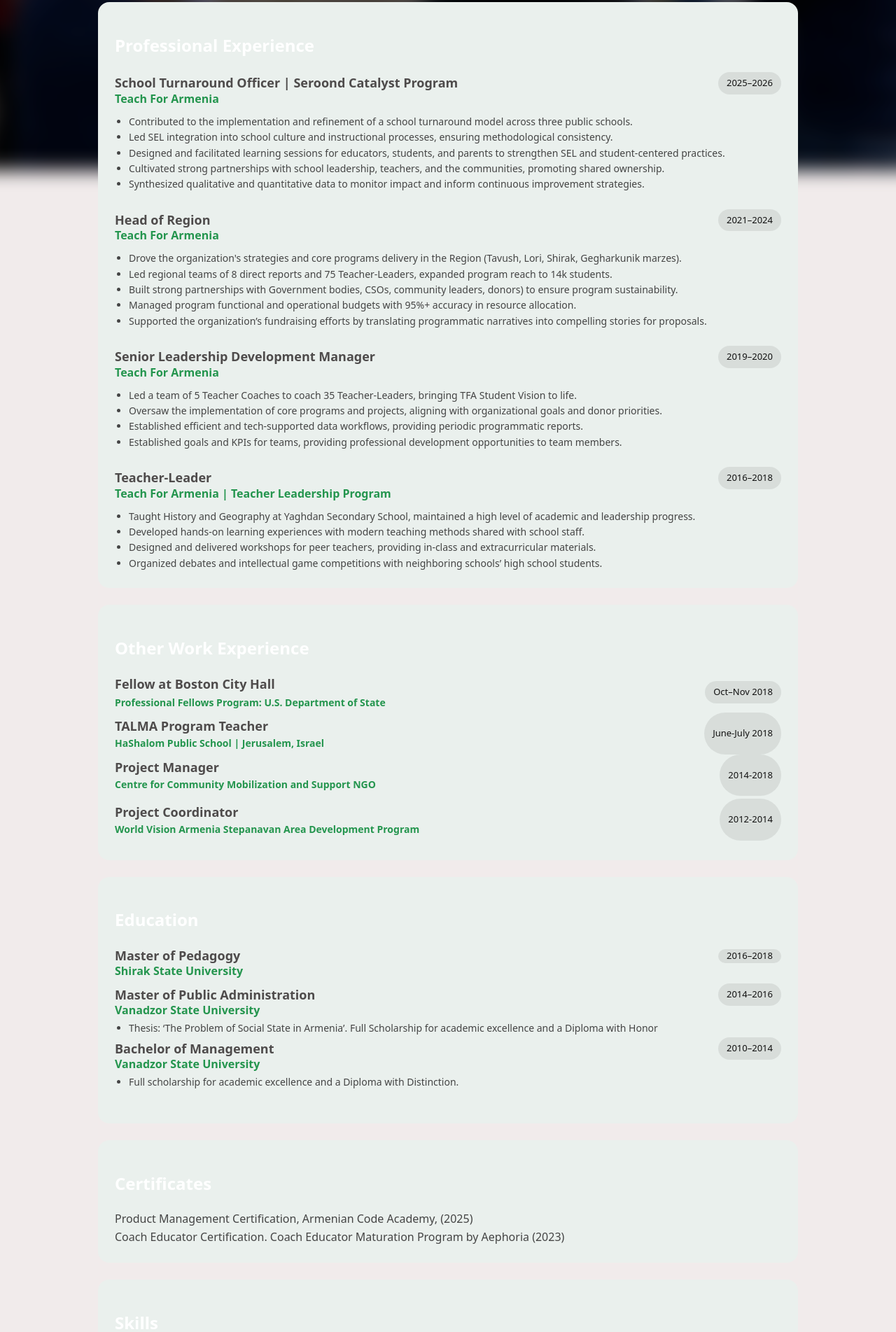
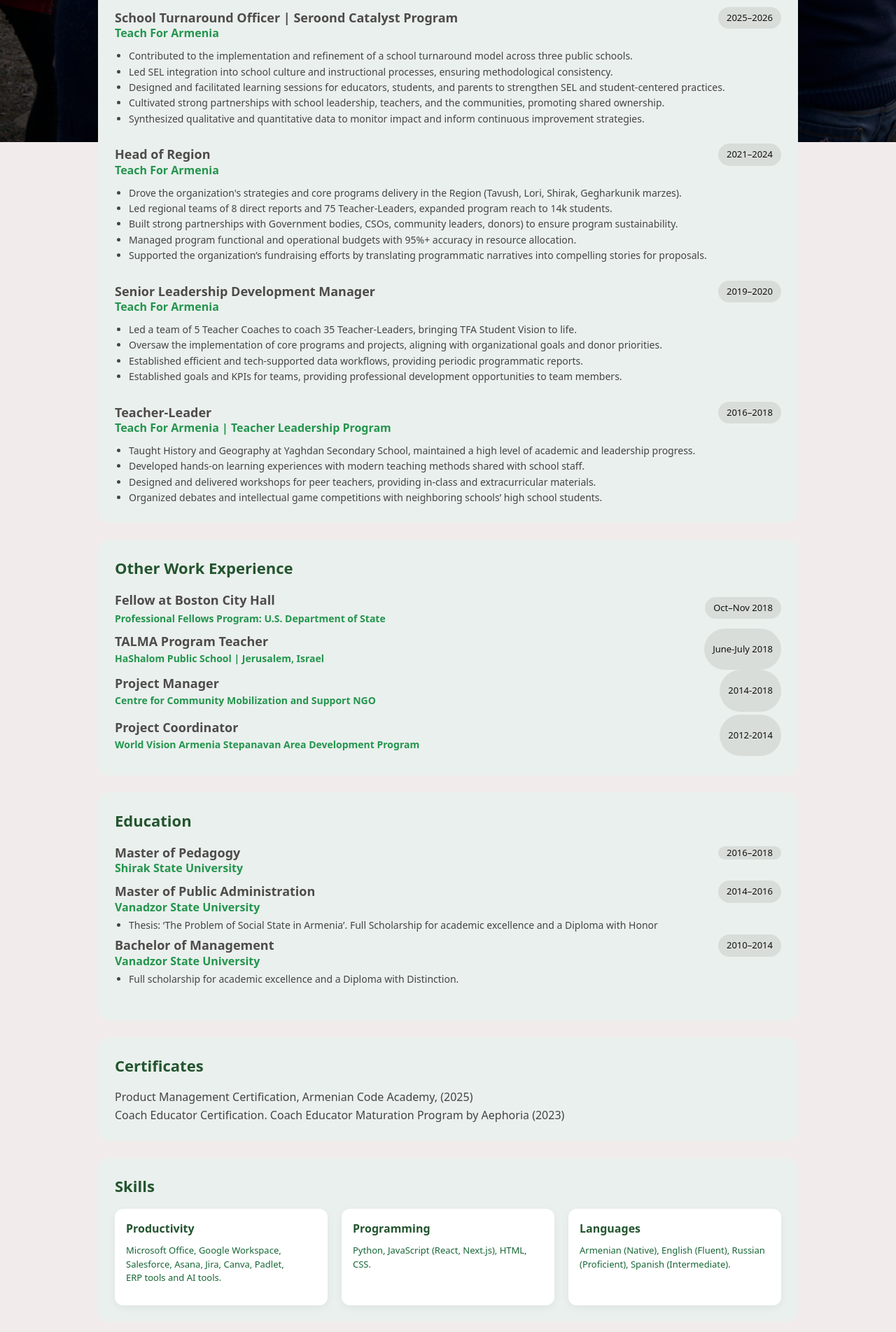
Before and after one commit to Husik83/my-portfolio, a Next.js app: page /experience in a window 1280 px wide. Shown: the part 597-2500 px from the top of the page at 70% size. Built offline with nearby package versions, Linux system fonts and the light colour scheme.

Commit message:
Final UI fixes and background stabilization

```diff
--- /dev/null
+++ b/app/components/PageTransition.tsx
@@ -0,0 +1,22 @@
+"use client";
+
+import { motion } from "framer-motion";
+import { usePathname } from "next/navigation";
+
+export default function PageTransition({ children }: { children: React.ReactNode }) {
+    const pathname = usePathname();
+
+    return (
+        <motion.div
+            key={pathname}
+            initial={{ opacity: 0, y: 12 }}
+            animate={{ opacity: 1, y: 0 }}
+            transition={{
+                duration: 0.45,
+                ease: [0.22, 1, 0.36, 1]
+            }}
+        >
+            {children}
+        </motion.div>
+    );
+}
--- a/app/components/Section.tsx
+++ b/app/components/Section.tsx
@@ -6,7 +6,14 @@
             borderRadius: "16px",
             marginBottom: "24px"
         }}>
-            <h2>{title}</h2>
+            <h2 style={{
+                color: "#24552f",
+                marginTop: 0,
+                marginBottom: "16px",
+                fontSize: "22px"
+            }}>
+                {title}
+            </h2>
             {children}
         </div>
     );
--- /dev/null
+++ b/app/components/useFirstLoad.ts
@@ -0,0 +1,18 @@
+"use client";
+
+import { useEffect, useState } from "react";
+
+export function useFirstLoad() {
+    const [firstLoad, setFirstLoad] = useState(false);
+
+    useEffect(() => {
+        const alreadyLoaded = sessionStorage.getItem("site_loaded");
+
+        if (!alreadyLoaded) {
+            setFirstLoad(true);
+            sessionStorage.setItem("site_loaded", "true");
+        }
+    }, []);
+
+    return firstLoad;
+}
--- a/app/experience/page.tsx
+++ b/app/experience/page.tsx
@@ -1,23 +1,59 @@
 "use client";
 import Section from "../components/Section";
+import { useFirstLoad } from "../components/useFirstLoad";
+import { useEffect, useState } from "react";
 export default function Experience() {
+    const [showBg, setShowBg] = useState(false);
+    useEffect(() => {
+        // background first
+        setShowBg(true);
+        <img
+            src="/hero.jpg"
+            alt=""
+            decoding="async"
+            fetchPriority="high"
+            style={{
+                position: "absolute",
+                inset: 0,
+                width: "100%",
+                height: "100%",
+                objectFit: "cover",
+                filter: "brightness(0.55)",
+                opacity: 1,
+                transform: "none"
+            }}
+        />
+
+        // content after 1 second
+        const timer = setTimeout(() => {
+            setShowContent(true);
+        }, 600);
+
+        return () => clearTimeout(timer);
+    }, []);
+    const [showContent, setShowContent] = useState(false);
+    const firstLoad = useFirstLoad();
+    const [loaded, setLoaded] = useState(false);
+
+
+    useEffect(() => {
+        setShowBg(true);
+    }, []);
     return (
         <main style={{ position: "relative", minHeight: "100vh" }}>
+
 
             {/* BACKGROUND */}
             <div
                 style={{
                     position: "fixed",
-                    top: 0,
-                    left: 0,
-                    width: "100%",
-                    height: "100%",
+                    inset: 0,
+                    zIndex: -2,
                     backgroundImage: "url('/hero.jpg')",
                     backgroundSize: "cover",
                     backgroundPosition: "center",
-                    filter: "blur(12px) brightness(0.6)",
-                    transform: "scale(1.1)",
-                    zIndex: -1
+                    filter: "brightness(0.45)",
+                    transform: "translateZ(0)", // forces GPU render, prevents flicker
                 }}
             />
 
@@ -26,19 +62,18 @@
                 style={{
                     maxWidth: "1000px",
                     margin: "0 auto",
-                    color: "#fff",
-                    padding: "40px 20px",
-                    display: "flex",
-                    flexDirection: "column",
-                    gap: "0px"
+                    opacity: showContent ? 1 : 0,
+                    transform: showContent ? "translateY(0px)" : "translateY(20px)",
+                    transition: "opacity 0.8s ease, transform 0.8s ease"
                 }}
             >
 
                 {/* TITLE */}
                 <h1 style={{
-                    fontSize: "45px",
+                    fontSize: "clamp(28px, 5vw, 45px)",
                     fontWeight: 500,
-                    marginBottom: "20px"
+                    marginBottom: "20px",
+                    color: "white"
                 }}>
                     Experience
                 </h1>
@@ -82,7 +117,13 @@
                     <div>
                         {/* ROLE 1 */}
                         <div style={{ display: "flex", justifyContent: "space-between", alignItems: "center", marginBottom: "-6px" }}>
-                            <h3 style={{ fontSize: "18px", fontWeight: 800, color: "#4e4b4b", margin: 0 }}>
+                            <h3 style={{
+                                fontSize: "18px",
+                                fontWeight: 800,
+                                color: "#4e4b4b",
+                                margin: 0,
+                                flex: "1"
+                            }}>
                                 School Turnaround Officer | Seroond Catalyst Program
                             </h3>
                             <div style={{ padding: "6px 12px", borderRadius: "999px", background: "rgba(0,0,0,0.08)", fontSize: "13px", color: "#111", fontWeight: 500 }}>
@@ -102,7 +143,13 @@
 
                         {/* ROLE 2 */}
                         <div style={{ display: "flex", justifyContent: "space-between", alignItems: "center", marginBottom: "-6px" }}>
-                            <h3 style={{ fontSize: "18px", fontWeight: 800, color: "#4e4b4b", margin: 0 }}>
+                            <h3 style={{
+                                fontSize: "18px",
+                                fontWeight: 800,
+                                color: "#4e4b4b",
+                                margin: 0,
+                                flex: "1"
+                            }}>
                                 Head of Region
                             </h3>
                             <div style={{ padding: "6px 12px", borderRadius: "999px", background: "rgba(0,0,0,0.08)", fontSize: "13px", color: "#111", fontWeight: 500 }}>
@@ -122,7 +169,13 @@
 
                         {/* ROLE 3 */}
                         <div style={{ display: "flex", justifyContent: "space-between", alignItems: "center", marginBottom: "-6px" }}>
-                            <h3 style={{ fontSize: "18px", fontWeight: 800, color: "#4e4b4b", margin: 0 }}>
+                            <h3 style={{
+                                fontSize: "18px",
+                                fontWeight: 800,
+                                color: "#4e4b4b",
+                                margin: 0,
+                                flex: "1"
+                            }}>
                                 Senior Leadership Development Manager
                             </h3>
                             <div style={{ padding: "6px 12px", borderRadius: "999px", background: "rgba(0,0,0,0.08)", fontSize: "13px", color: "#111", fontWeight: 500 }}>
@@ -141,7 +194,13 @@
 
                         {/* ROLE 4 */}
                         <div style={{ display: "flex", justifyContent: "space-between", alignItems: "center", marginBottom: "-6px" }}>
-                            <h3 style={{ fontSize: "18px", fontWeight: 800, color: "#4e4b4b", margin: 0 }}>
+                            <h3 style={{
+                                fontSize: "18px",
+                                fontWeight: 800,
+                                color: "#4e4b4b",
+                                margin: 0,
+                                flex: "1"
+                            }}>
                                 Teacher-Leader
                             </h3>
                             <div style={{ padding: "6px 12px", borderRadius: "999px", background: "rgba(0,0,0,0.08)", fontSize: "13px", color: "#111", fontWeight: 500 }}>
@@ -288,80 +347,71 @@
                 </Section>
                 {/* ===== SKILLS ===== */}
                 <Section title="Skills" color="#eaf0ed">
+
                     <div style={{
                         display: "grid",
-                        gridTemplateColumns: "1fr 1fr",
+                        gridTemplateColumns: "repeat(auto-fit, minmax(220px, 1fr))",
                         gap: "20px"
                     }}>
-                        <SkillBox title="Productivity" />
 
-                        <SkillBox title="Policy Design" />
-                    </div>
-                    <div style={{ marginTop: "20px" }}>
-                        <SkillBox title="Strategic Planning" />
-                    </div>
-                </Section>
-
-            </div >
-        </main >
-    );
-}
-
-/* ===== SECTION COMPONENT ===== */
-function SkillBox({ title }: any) {
-
-    const getDescription = (title: string) => {
-        switch (title) {
-            case "Productivity":
-                return (
-                    <>
-                        Microsoft Office Suite, Google Workplace, Salesforce, Asana, Jira, Canvas, Padlet, ERP, AI tools.
-                        <br />
-                        Focused on optimizing workflows, managing time effectively, and improving output through structured systems and habits.
-                    </>
-                );
-
-            case "Programming":
-                return (
-                    <>
-                        Python, JavaScript (Next.js, React), SQL, HTML, CSS
-                    </>
-                );
-
-            case "Languages":
-                return (
-                    <>
-                        Armenian (Native), English & Russian (Proficient), Spanish (Intermediate)
-                    </>
-                );
-
-            default:
-                return null;
-        }
-    };
-
-    return (
+                        {/* BOX 1 */}
                         <div style={{
                             padding: "16px",
                             borderRadius: "12px",
                             background: "#ffffff",
-            fontWeight: 700,
-            color: "#16a34a",
-            fontSize: "16px",
-            textAlign: "center",
-            boxShadow: "0 4px 12px rgba(0,0,0,0.05)"
+                            boxShadow: "0 4px 12px rgba(0,0,0,0.05)",
+                            color: "#24552f"
                         }}>
-            {title}
+                            <h3 style={{ margin: 0, fontSize: "16px", fontWeight: 700 }}>
+                                Productivity
+                            </h3>
 
+                            <p style={{ fontSize: "13px", marginTop: "10px", lineHeight: "1.5", color: "#166534" }}>
+                                Microsoft Office, Google Workspace, <br />
+                                Salesforce, Asana, Jira, Canva, Padlet, <br />
+                                ERP tools and AI tools.
+                            </p>
+                        </div>
+
+                        {/* BOX 2 */}
                         <div style={{
-                marginTop: "8px",
-                fontWeight: 400,
-                fontSize: "13px",
-                color: "#166534",
-                lineHeight: "1.4"
+                            padding: "16px",
+                            borderRadius: "12px",
+                            background: "#ffffff",
+                            boxShadow: "0 4px 12px rgba(0,0,0,0.05)",
+                            color: "#24552f"
                         }}>
-                {getDescription(title)}
+                            <h3 style={{ margin: 0, fontSize: "16px", fontWeight: 700 }}>
+                                Programming
+                            </h3>
+
+                            <p style={{ fontSize: "13px", marginTop: "10px", lineHeight: "1.5", color: "#166534" }}>
+                                Python, JavaScript (React, Next.js), HTML, CSS.
+
+                            </p>
                         </div>
+
+                        {/* BOX 3 */}
+                        <div style={{
+                            padding: "16px",
+                            borderRadius: "12px",
+                            background: "#ffffff",
+                            boxShadow: "0 4px 12px rgba(0,0,0,0.05)",
+                            color: "#24552f"
+                        }}>
+                            <h3 style={{ margin: 0, fontSize: "16px", fontWeight: 700 }}>
+                                Languages
+                            </h3>
+
+                            <p style={{ fontSize: "13px", marginTop: "10px", lineHeight: "1.5", color: "#166534" }}>
+                                Armenian (Native), English (Fluent), Russian (Proficient), Spanish (Intermediate).
+                            </p>
                         </div>
+
+                    </div>
+
+                </Section>
+            </div>
+        </main>
     );
 }
--- a/app/layout.tsx
+++ b/app/layout.tsx
@@ -1,5 +1,5 @@
 import Navbar from "./components/Navbar";
-
+import PageTransition from "./components/PageTransition";
 type Props = {
   children: React.ReactNode;
 };
@@ -25,8 +25,10 @@
             margin: "0 auto"
           }}
         >
+        </div>
+        <PageTransition>
           {children}
-        </div>
+        </PageTransition>
       </body>
     </html>
   );
```
Also changed, not shown: app/page.tsx (+35 -51 lines), app/projects/page.tsx (+108 -1 lines), app/hooks/useScrollReveal.ts (renamed from app/hooks/useScrollReveal.tsx), public/me_in_action.jpg (added). Lines whose indentation alone changed are shown as unchanged.
